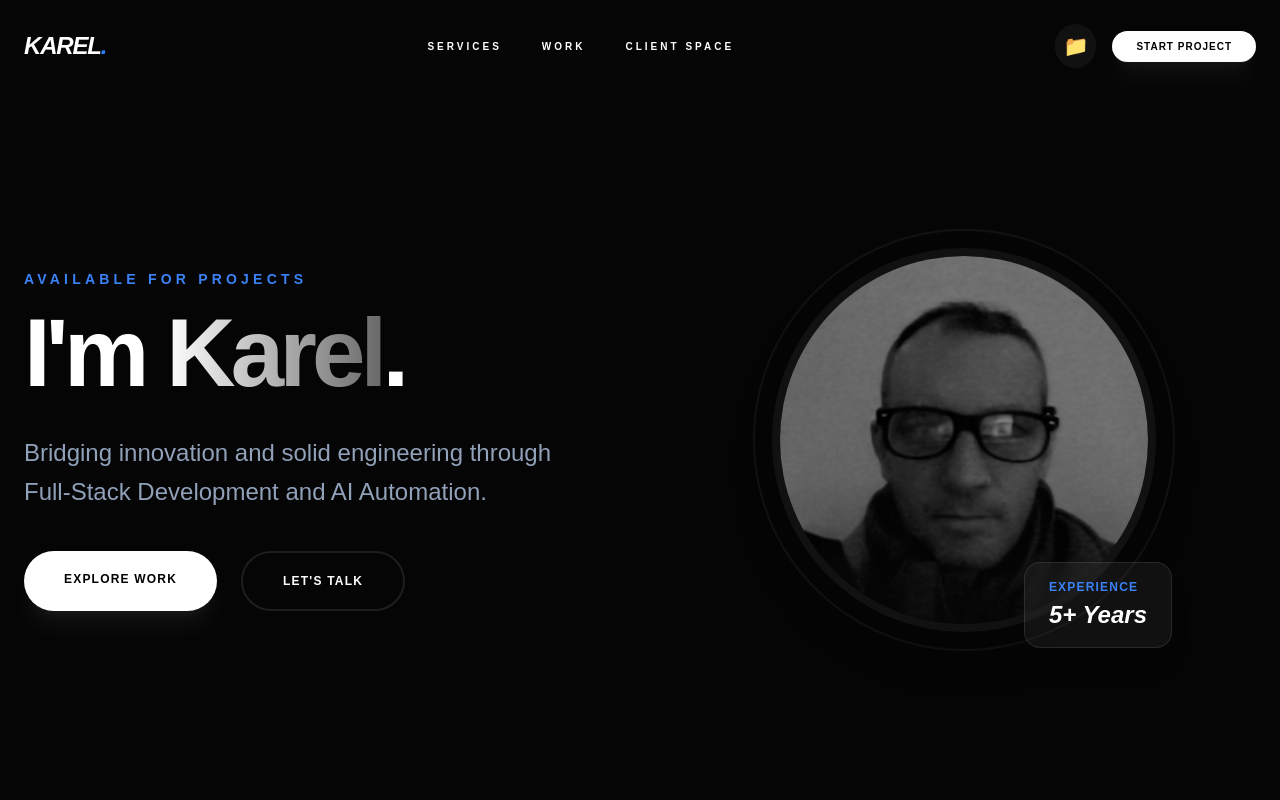
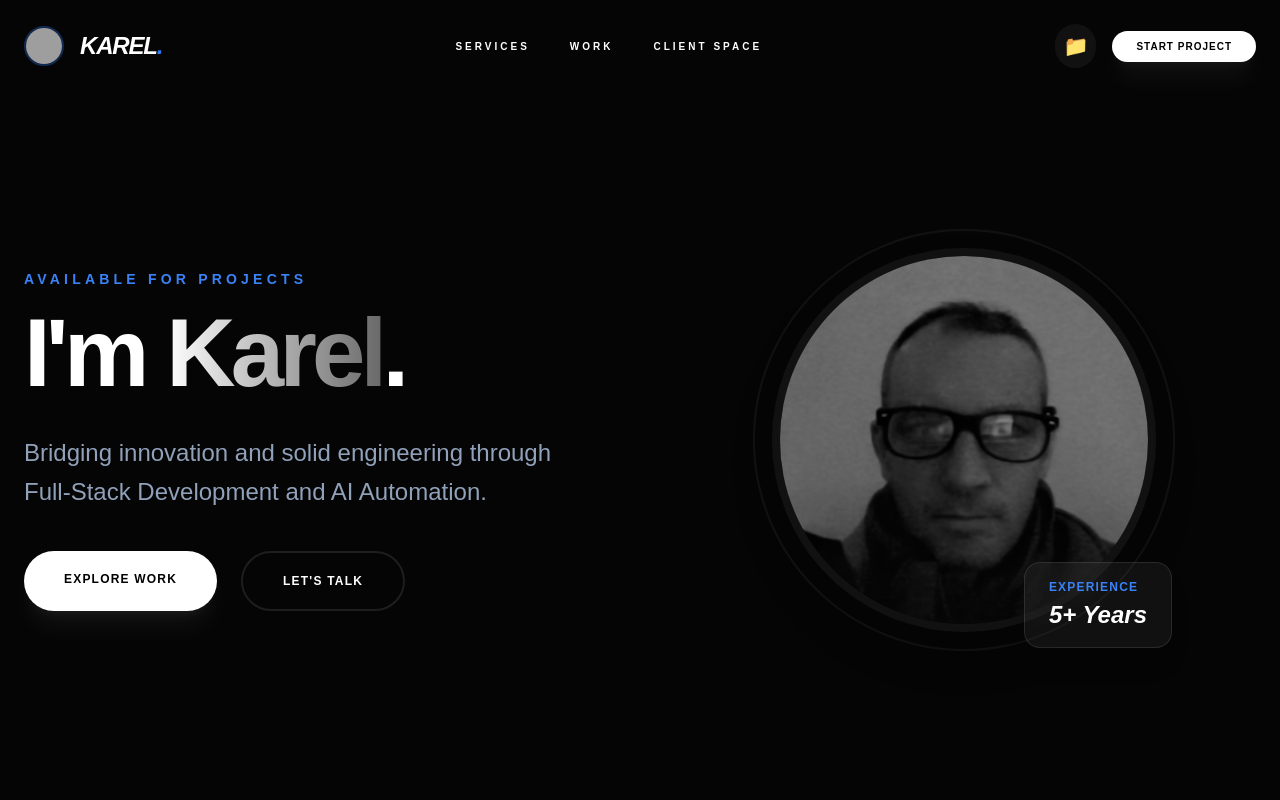
Before and after one commit to KarelTestSpecial/ath-karel-portfolio, a React (Vite) app: page / in a window 1280 px wide. Shown: the top 800 px of the page. Built offline with nearby package versions, Linux system fonts and the light colour scheme; grey boxes are pictures that could not be loaded.

Commit message:
Feat: Add profile image to header with drag-and-drop support

```diff
--- a/src/components/Header.jsx
+++ b/src/components/Header.jsx
@@ -1,5 +1,6 @@
 import React, { useState, useEffect } from 'react';
 import { useCart } from './CartContext';
+import EditableImage from './EditableImage';
 
 const Header = ({ profile = {} }) => {
   const [isScrolled, setIsScrolled] = useState(false);
@@ -14,9 +15,21 @@ const Header = ({ profile = {} }) => {
   return (
     <nav className={`fixed top-0 left-0 right-0 z-[100] transition-all duration-500 px-6 py-6 ${isScrolled ? 'bg-black/80 backdrop-blur-md py-4' : 'bg-transparent'}`}>
       <div className="container mx-auto flex justify-between items-center">
-        <div className="text-2xl font-black tracking-tighter uppercase italic text-white">
-          {profile.full_name?.split(' ')[0] || 'Karel'}
-          <span className="text-blue-500">.</span>
+        <div className="flex items-center gap-4">
+          <div className="w-10 h-10 rounded-full overflow-hidden border-2 border-blue-500/30">
+            <EditableImage
+              src={profile.profile_image || 'https://via.placeholder.com/100'}
+              alt={profile.full_name}
+              className="w-full h-full object-cover"
+              dataKey="Profile"
+              id={profile.full_name}
+              field="profile_image"
+            />
+          </div>
+          <div className="text-2xl font-black tracking-tighter uppercase italic text-white">
+            {profile.full_name?.split(' ')[0] || 'Karel'}
+            <span className="text-blue-500">.</span>
+          </div>
         </div>
 
         <div className="hidden md:flex gap-10 text-[10px] font-black uppercase tracking-[0.3em]">
```
